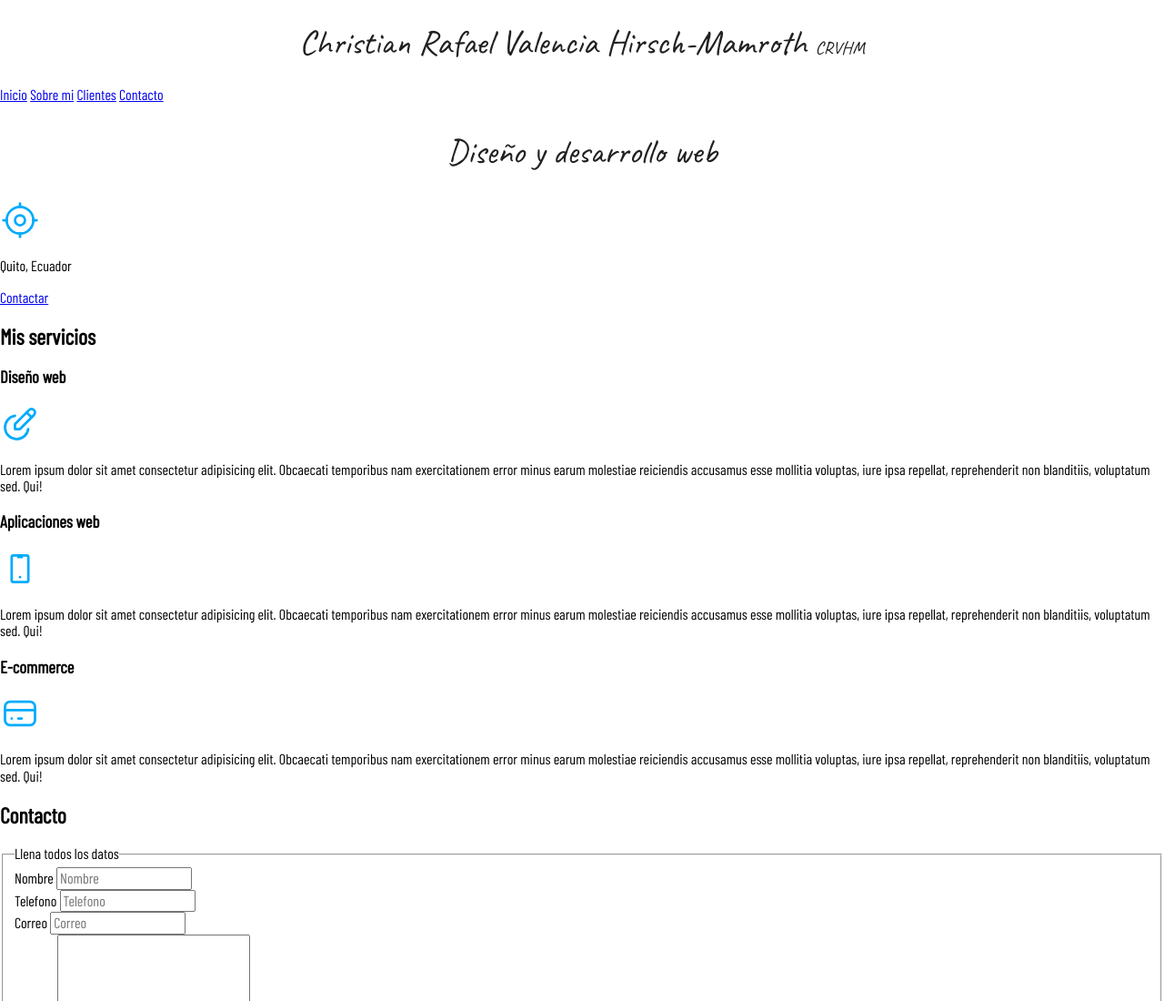
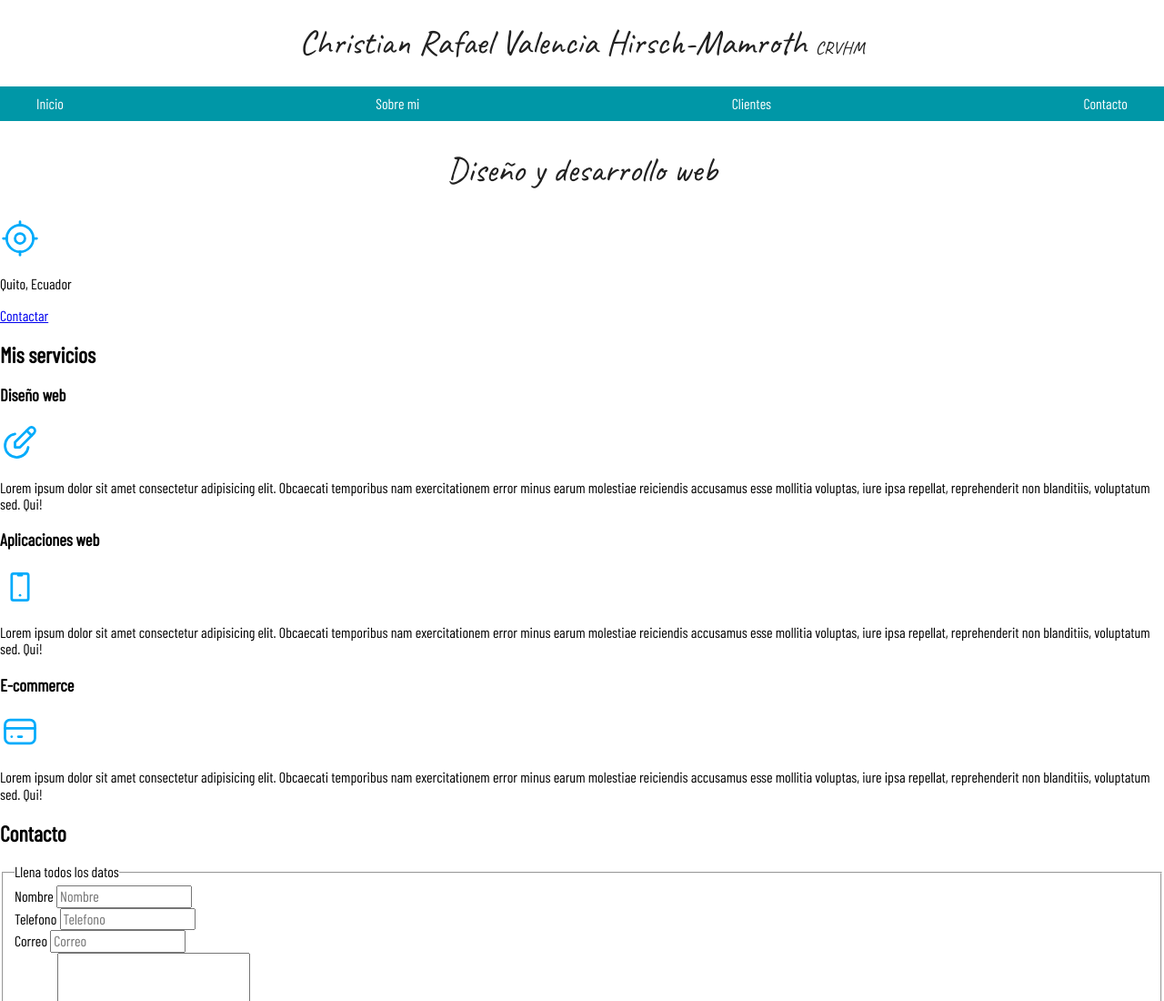
Before and after one commit to crvhm/freelancer_inicio, a plain HTML site: page index.html in a window 1280 px wide. Shown: the top 1100 px of the page at 91% size. Drawn offline with nearby package versions, Linux system fonts and the light colour scheme.

Commit message:
nav colors y flex box

```diff
--- a/css/styles.css
+++ b/css/styles.css
@@ -26,6 +26,26 @@ body{
     font-size: 2rem;
 }
 
+.contenedor{
+    width: 120rem;
+    margin: 0 auto;
+}
+
+.nav-bg{
+    background-color: var(--secundario);
+}
+
+.navegacion-principal{
+    padding: 1rem;
+    display: flex;
+    justify-content: space-between;
+}
+
+.navegacion-principal a{
+    color: var(--blanco);
+    text-decoration: none;
+}
+
 /*
 2 tomates
 carne de paleta/ pulpa negra
--- a/index.html
+++ b/index.html
@@ -18,12 +18,14 @@
         <h1 class="titulo">Christian Rafael Valencia Hirsch-Mamroth <span>CRVHM</span></h1>
     </header>
 
-    <nav>
-    </nav>
-        <a href="#">Inicio</a>
-        <a href="#">Sobre mi</a>
-        <a href="#">Clientes</a>
-        <a href="#">Contacto</a>
+    <div class="nav-bg">
+        <nav class="navegacion-principal contenedor">
+            <a href="#">Inicio</a>
+            <a href="#">Sobre mi</a>
+            <a href="#">Clientes</a>
+            <a href="#">Contacto</a>
+        </nav>
+    </div>
     <section>
         <h2 class="titulo">Diseño y desarrollo web</h2>
         <svg xmlns="http://www.w3.org/2000/svg" class="icon icon-tabler icon-tabler-current-location" width="44" height="44" viewBox="0 0 24 24" stroke-width="1.5" stroke="#00abfb" fill="none" stroke-linecap="round" stroke-linejoin="round">
```
